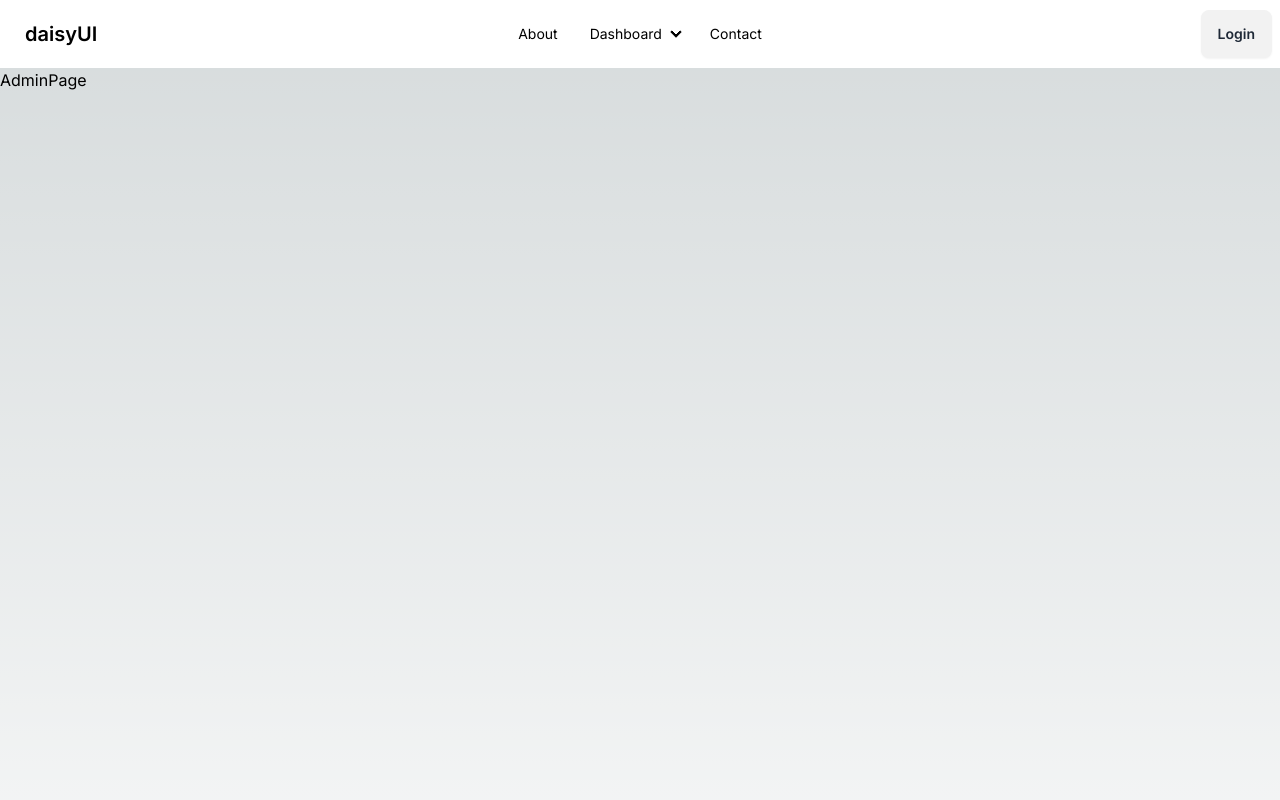
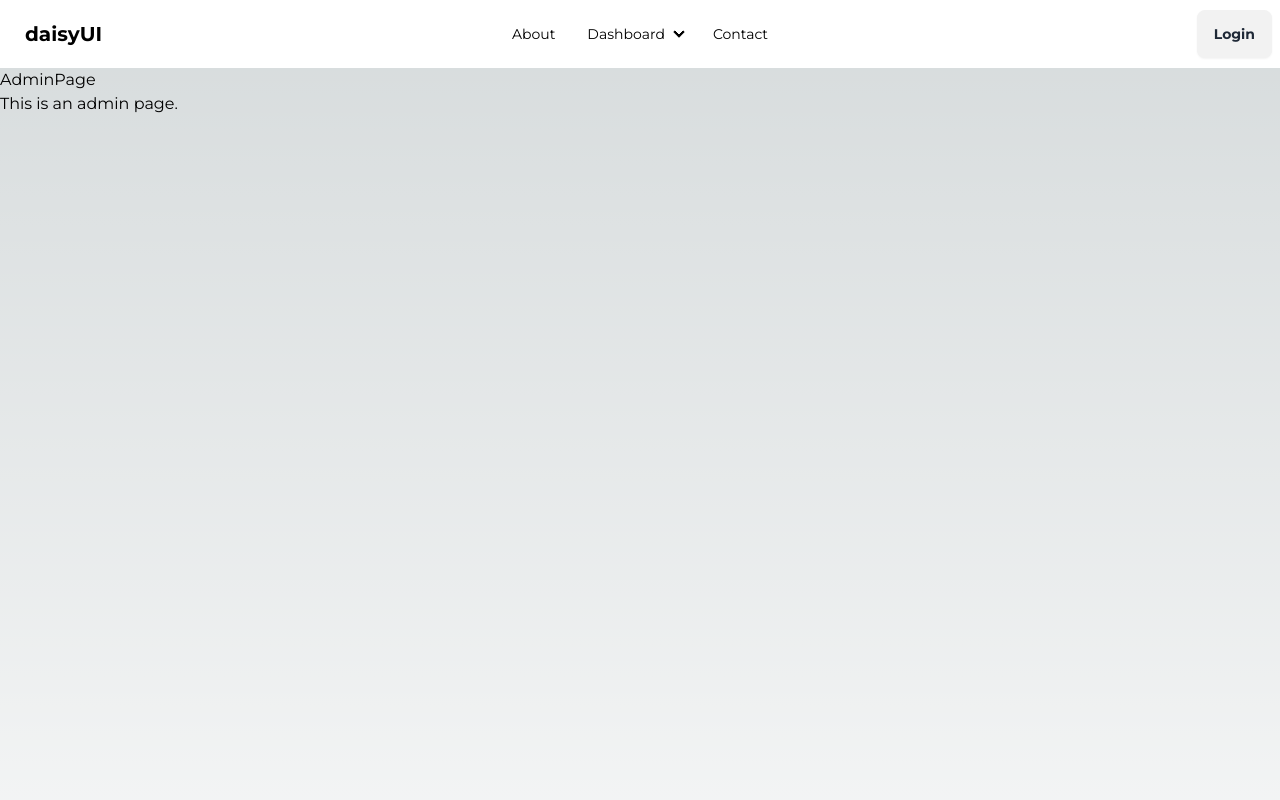
Before and after one commit to mehrabhossain1/23_next-js, a Next.js app: page /dashboard/admin in a window 1280 px wide. Shown: the top 800 px of the page. Built offline with nearby package versions, Linux system fonts and the light colour scheme.

Commit message:
optional folder

```diff
--- a/src/app/(withlayout)/dashboard/admin/page.js
+++ b/src/app/(withlayout)/dashboard/admin/page.js
@@ -1,11 +1,12 @@
-import React from 'react';
+import React from "react";
 
 const AdminPage = () => {
-    return (
-        <div>
-            <h1>AdminPage</h1>
-        </div>
-    );
+  return (
+    <div>
+      <h1>AdminPage</h1>
+      <p>This is an admin page.</p>
+    </div>
+  );
 };
 
 export default AdminPage;
--- a/src/app/layout.js
+++ b/src/app/layout.js
@@ -1,11 +1,11 @@
-import { Inter } from "next/font/google";
+import { Montserrat } from "next/font/google";
 import "./globals.css";
 import Navbar from "@/components/shared/Navbar";
 
-const inter = Inter({ subsets: ["latin"] });
+const inter = Montserrat({ subsets: ["latin"], weight: ["400", "700"] });
 
 export const metadata = {
-  title: "Create Next App",
+  title: "My Personal Portfolio",
   description: "Generated by create next app",
 };
 
--- /dev/null
+++ b/src/app/products/[[...folder]]/page.js
@@ -0,0 +1,11 @@
+import React from "react";
+
+const Folder = () => {
+  return (
+    <div>
+      <h1>Optional catch all</h1>
+    </div>
+  );
+};
+
+export default Folder;
--- a/src/components/Hero/page.jsx
+++ b/src/components/Hero/page.jsx
@@ -3,7 +3,7 @@ import React from "react";
 
 const HeroComponent = () => {
   return (
-    <div className="bg-gray-900 text-white">
+    <div className="bg-gray-900 text-white ">
       <div className="container mx-auto flex items-center justify-center h-screen">
         <div className="flex flex-col md:flex-row items-center md:space-x-8">
           <div className="relative rounded-full overflow-hidden w-48 h-48 md:w-64 md:h-64">
--- a/src/components/shared/Navbar.jsx
+++ b/src/components/shared/Navbar.jsx
@@ -3,7 +3,8 @@ import React from "react";
 
 const Navbar = () => {
   return (
-    <div className="navbar bg-base-100">
+    // if sticky there should use absolute top-0
+    <div className="navbar bg-base-100 sticky top-0">
       <div className="navbar-start">
         <div className="dropdown">
           <div tabIndex={0} role="button" className="btn btn-ghost lg:hidden">
```
Also changed, not shown: src/app/(withlayout)/dashboard/user/page.js (+6 -6 lines).
